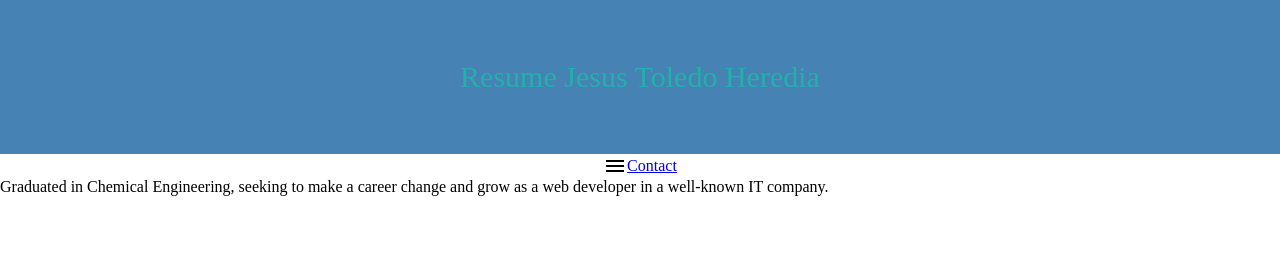
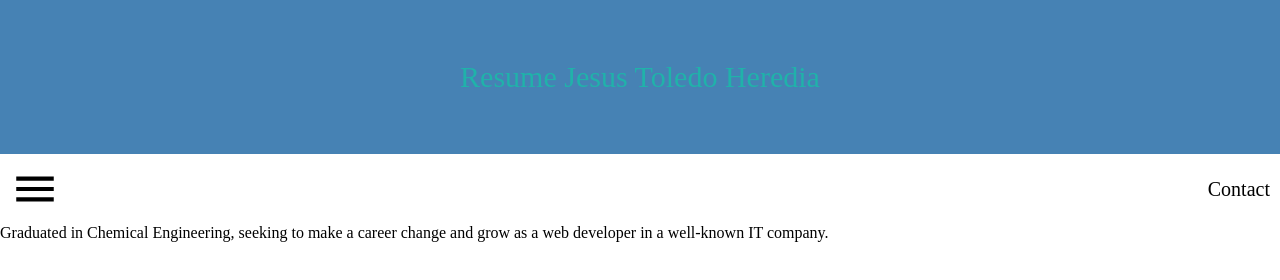
Before and after one commit to Jtoledoiq/Resume_Jtoledoiq, a plain HTML site: page index.html in a window 1280 px wide. Drawn offline with Linux system fonts and the light colour scheme.

Commit message:
Update style.css

```diff
--- a/style.css
+++ b/style.css
@@ -7,7 +7,7 @@
   display: flex;
   flex-direction: row;
   align-items: center;
-  justify-content: center;
+  justify-content: space-between;
 }
 
 ul li a:hover {
@@ -42,7 +42,7 @@ margin-left:0px;
   display: flex;
   flex-direction: column;
   justify-content: center;
-  align-items: center
+  align-items: center;
 
 }
 
@@ -64,3 +64,16 @@ margin-left:0px;
   width: 150px;
   height: 150px;
 }
+
+.menu-button {
+  width: 50px;
+  height: 50px;
+  margin: 10px
+}
+
+.contact {
+  text-decoration:none;
+  font-size:20px;
+  color: black;
+  margin:10px
+}
```
